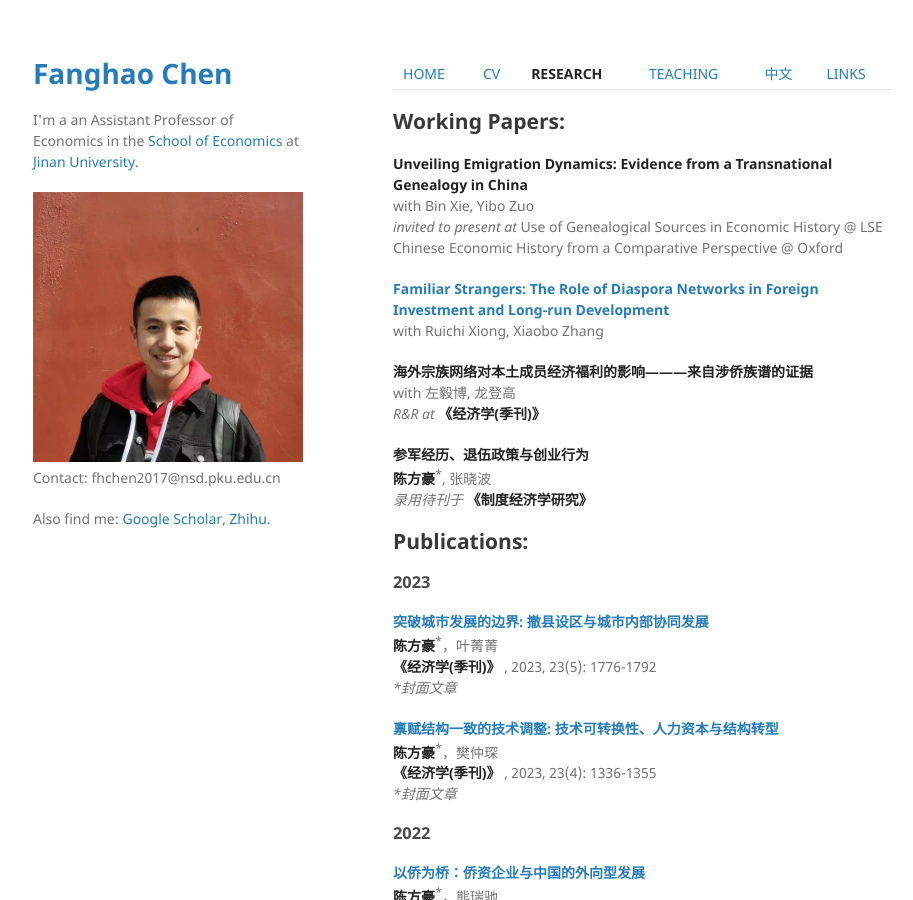
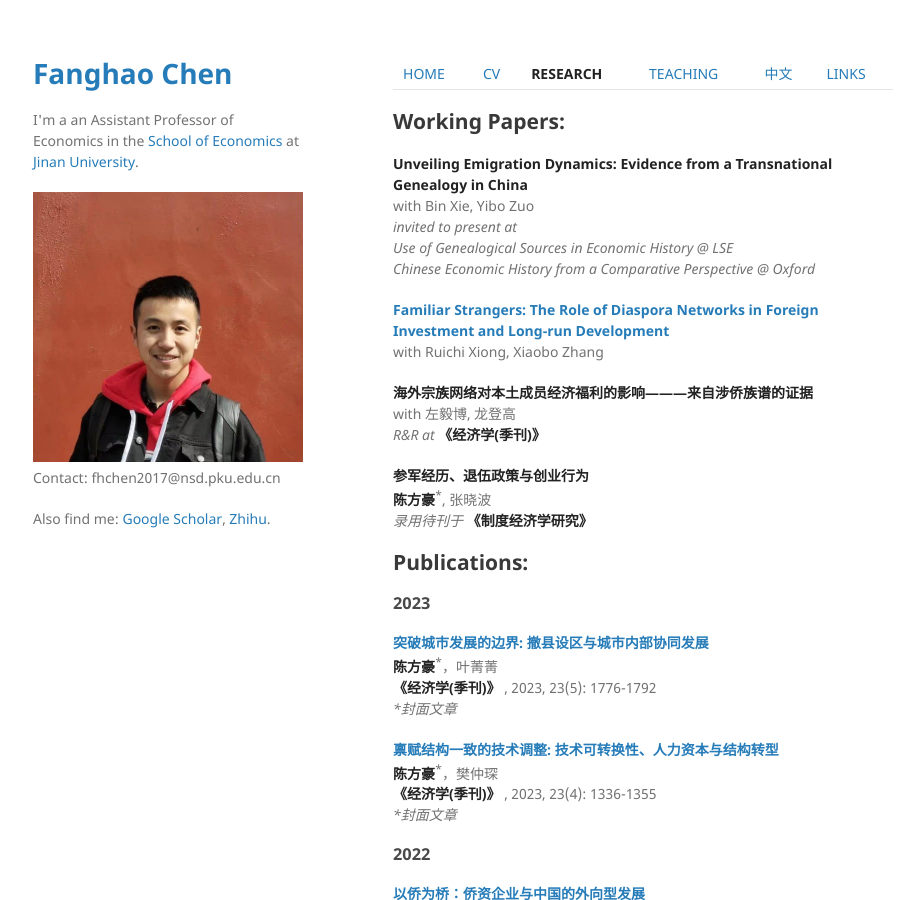
Before and after one commit to FanghaoChen/homepage, a Jekyll site: the page built from research.md, in a window 1280 px wide and 900 px high. Shown: the whole window, without its empty margins (177-1090 px from the left). Built offline with Jekyll 4.4.1, drawn with Linux system fonts in a browser that asks for light colours.

```diff
--- a/research.md
+++ b/research.md
@@ -8,9 +8,9 @@ layout: default
 
 **Unveiling Emigration Dynamics: Evidence from a Transnational Genealogy in China**<br/>
 with Bin Xie, Yibo Zuo  <br/>
- <em> invited to present at </em>
- Use of Genealogical Sources in Economic History @ LSE <br/>
- Chinese Economic History from a Comparative Perspective @ Oxford <br/>
+ <em> invited to present at </em> <br/>
+  <em> Use of Genealogical Sources in Economic History @ LSE  <em> <br/>
+  <em> Chinese Economic History from a Comparative Perspective @ Oxford <em>  <br/>
 
 **[Familiar Strangers: The Role of Diaspora Networks in Foreign Investment and Long-run Development](https://papers.ssrn.com/sol3/papers.cfm?abstract_id=4004159)** <br/>
 with Ruichi Xiong, Xiaobo Zhang
```
